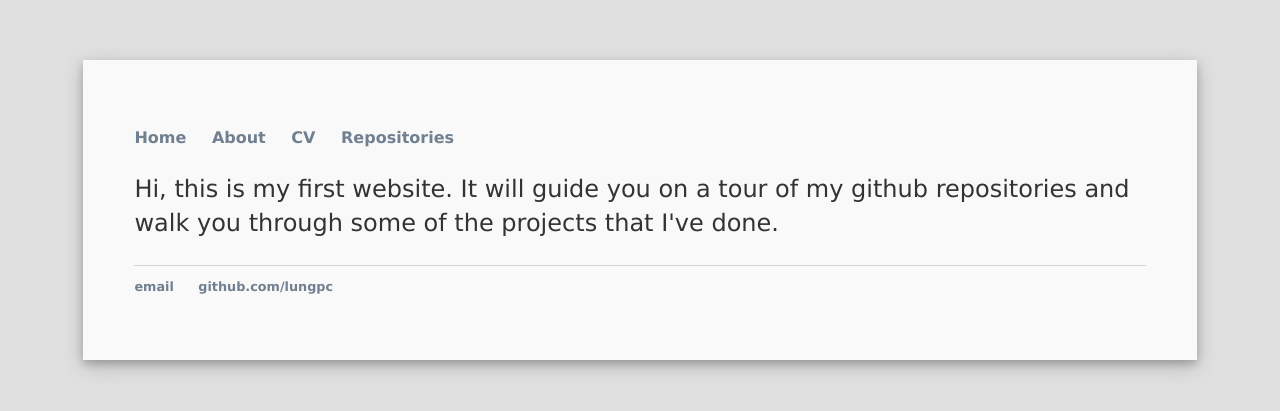
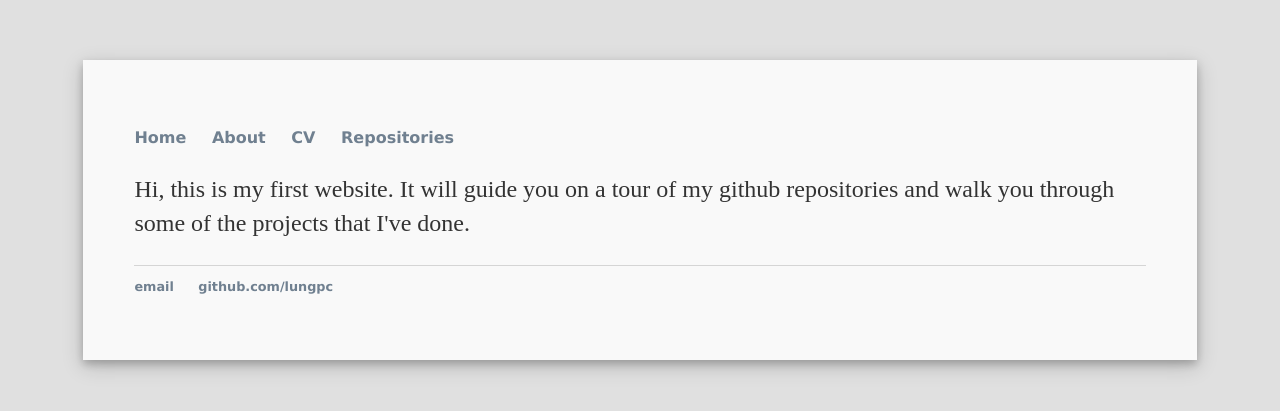
Before and after one commit to lungpc/lungpc.github.io, a Jekyll site: the page built from index.html, in a window 1280 px wide. Shown: the top 411 px of the page. Built offline with Jekyll 4.4.1, drawn with Linux system fonts in a browser that asks for light colours.

Commit message:
Update style.css

```diff
--- a/css/style.css
+++ b/css/style.css
@@ -42,7 +42,7 @@
 
 a:hover { color: black; }
 
-p, ul { font-size: 1.5em; line-height: 1.4em; color: #333; font-family: 'Verdana', 'Arial'; }
+p, ul { font-size: 1.5em; line-height: 1.4em; color: #333; font-family: 'Calibri', 'Verdana' 'Sans-Serif'; }
 
 h1, h2, h3, h4 { font-family: 'Verdana', 'Arial', 'Sans-Serif'; }
 h1 { font-size: 3em;  }
```
